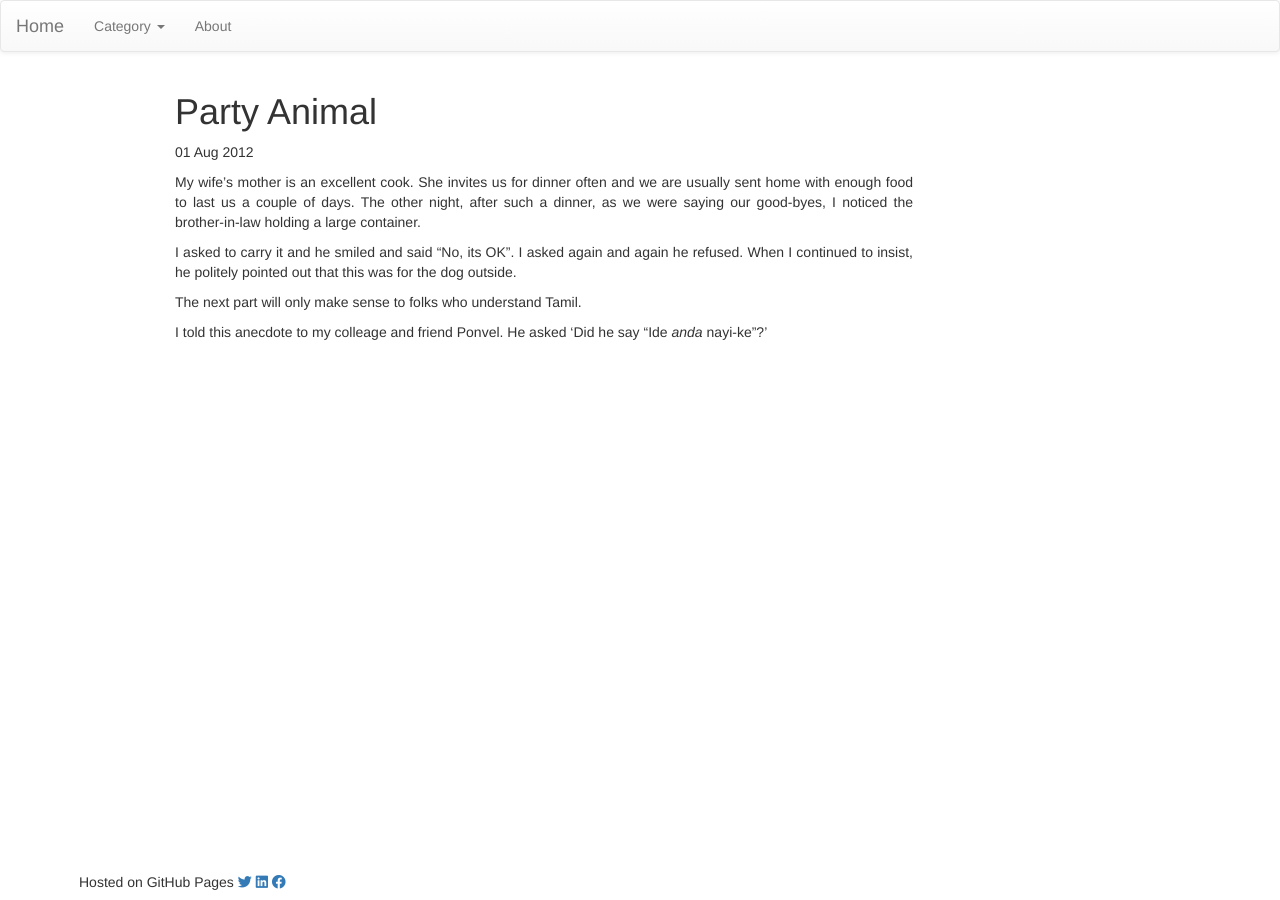
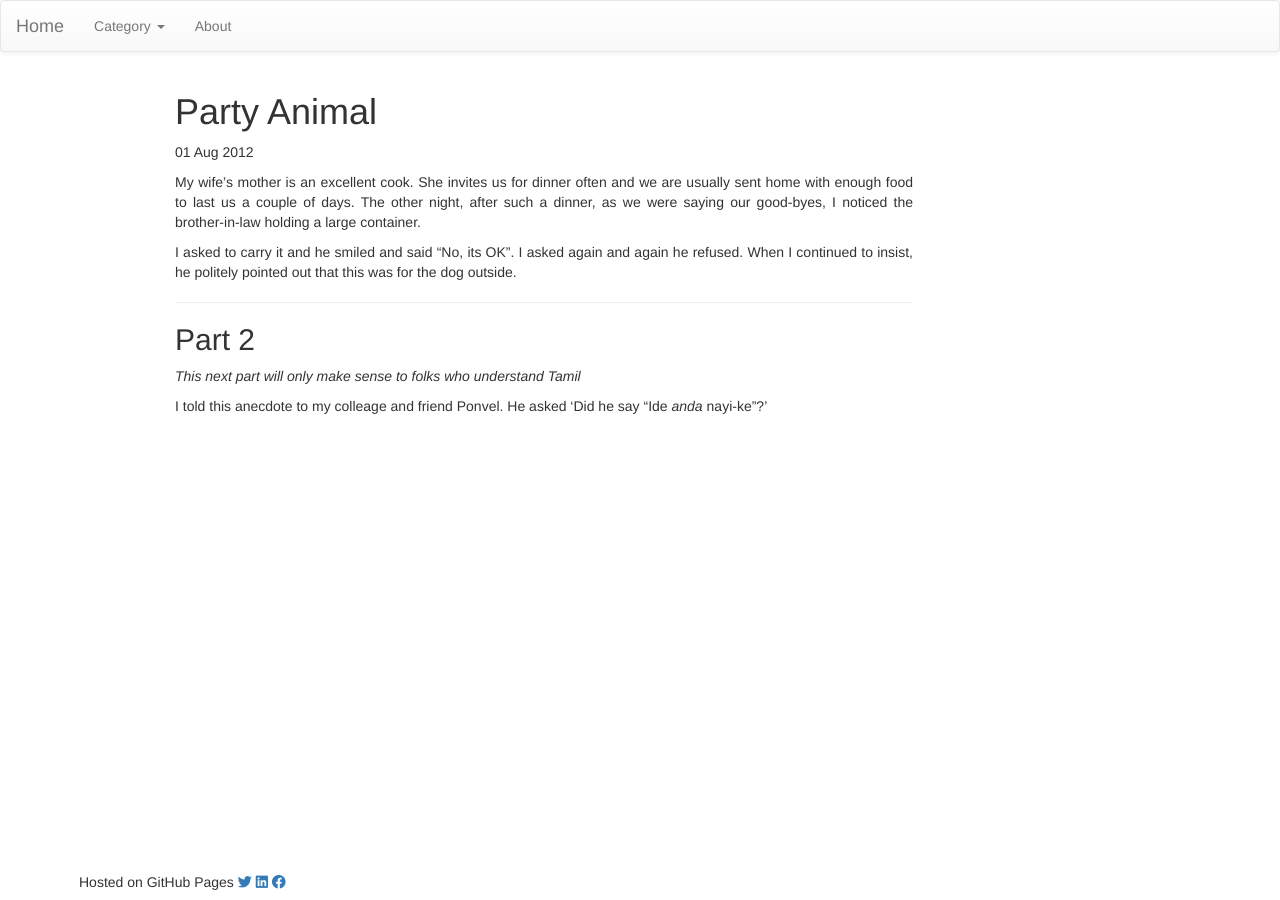
Before and after one commit to vivekKodira/vivekkodira.github.io, a Jekyll site: the page built from _posts/2012-08-01-anecdote-party-animal.md, in a window 1280 px wide. Built offline with Jekyll 4.4.1, drawn with Linux system fonts in a browser that asks for light colours; nearby versions of some CDN libraries.

```diff
--- a/_posts/2012-08-01-anecdote-party-animal.md
+++ b/_posts/2012-08-01-anecdote-party-animal.md
@@ -8,6 +8,10 @@
 
 I asked to carry it and he smiled and said "No, its OK". I asked again and again he refused. When I continued to insist, he politely pointed out that this was for the dog outside.
 
-The next part will only make sense to folks who understand Tamil.
+-------
+
+## Part 2
+
+_This next part will only make sense to folks who understand Tamil_
 
 I told this anecdote to my colleage and friend Ponvel. He asked 'Did he say "Ide _anda_ nayi-ke"?'
```
